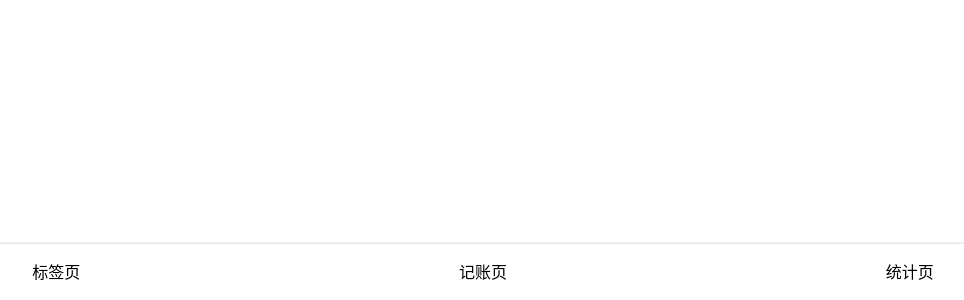
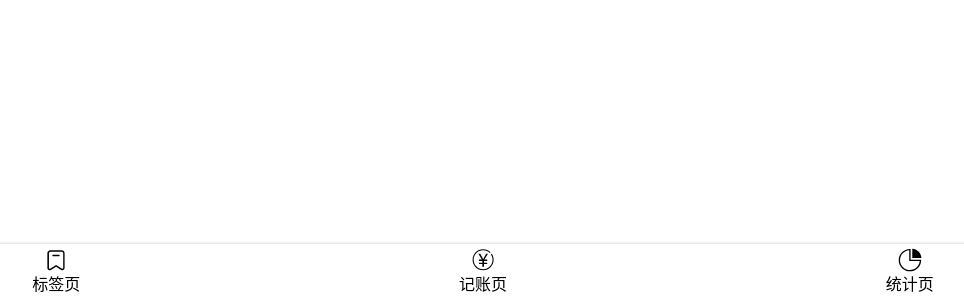
Before and after one commit to cgslegend/TallyBookSource, a React app: page / in a window 1280 px wide. Shown: the part 500-800 px from the top of the page, without its empty margins (157-1121 px from the left). Built offline with nearby package versions, Linux system fonts and the light colour scheme.

Commit message:
创建了icon组件并添加到页面中

```diff
--- a/config/webpack.config.js
+++ b/config/webpack.config.js
@@ -349,6 +349,13 @@ module.exports = function (webpackEnv) {
           // match the requirements. When no loader matches it will fall
           // back to the "file" loader at the end of the loader list.
           oneOf: [
+            {
+              test: /\.svg$/,
+              use: [
+                {loader: 'svg-sprite-loader', options: {}},
+                {loader: 'svgo-loader', options: {}}
+              ]
+            },
             // TODO: Merge this config once `image/avif` is in the mime-db
             // https://github.com/jshttp/mime-db
             {
--- a/package.json
+++ b/package.json
@@ -91,7 +91,10 @@
   "devDependencies": {
     "@types/react-router-dom": "^5.3.3",
     "@types/styled-components": "^5.1.20",
-    "node-sass": "npm:dart-sass@1.25.0"
+    "@types/webpack-env": "^1.16.3",
+    "node-sass": "npm:dart-sass@1.25.0",
+    "svg-sprite-loader": "^6.0.11",
+    "svgo-loader": "^3.0.0"
   },
   "jest": {
     "roots": [
--- a/src/components/Nav.tsx
+++ b/src/components/Nav.tsx
@@ -1,5 +1,7 @@
 import styled from "styled-components";
 import {Link} from "react-router-dom";
+import Icon from "./icon";
+
 
 const NavWapper = styled.nav`
 box-shadow: 0 0 3px rgba(0,0,0,0.25);
@@ -8,7 +10,15 @@ box-shadow: 0 0 3px rgba(0,0,0,0.25);
     >li{
       width: 33.333%;
       text-align: center;
-      padding: 16px;
+      padding: 4px 0;
+      display: flex;
+      flex-direction: column;
+      justify-content: center;
+      align-items: center;
+      .icon{
+        width: 24px;
+        height: 24px;
+      }
     }
   }
   line-height: 24px;
@@ -19,13 +29,15 @@ const Nav = () =>{
     <NavWapper>
     <ul>
     <li>
+        <Icon name="tags" />
     <Link to="/tags">标签页</Link>
 </li>
     <li>
-
+        <Icon name="money" />
         <Link to="/money">记账页</Link>
     </li>
     <li>
+        <Icon name="statistics" />
         <Link to="/statistics">统计页</Link>
     </li>
 </ul>
--- /dev/null
+++ b/src/components/icon.tsx
@@ -0,0 +1,15 @@
+import React from 'react';
+let importAll = (requireContext: __WebpackModuleApi.RequireContext) => requireContext.keys().forEach(requireContext);
+try {importAll(require.context('icon', true, /\.svg$/));} catch (error) {console.log(error);}
+
+type Props = {
+    name: string
+}
+const Icon = (props:Props) => {
+    return  (
+        <svg className="icon">
+            <use xlinkHref={'#'+props.name}/>
+        </svg>
+    )
+}
+export default  Icon;
--- a/src/index.scss
+++ b/src/index.scss
@@ -15,3 +15,8 @@ body{
   font-size: 16px;
   line-height: 1.2;
 }
+
+.icon{
+  width: 1em;
+  height: 1em;
+}
--- a/tsconfig.json
+++ b/tsconfig.json
@@ -19,7 +19,11 @@
     "resolveJsonModule": true,
     "isolatedModules": true,
     "noEmit": true,
-    "jsx": "react-jsx"
+    "jsx": "react-jsx",
+    "types": [
+      "node",
+      "webpack-env"
+    ]
   },
   "include": [
     "src"
```
Also changed, not shown: 1 other file (tests, documents, lock files or other folders).
